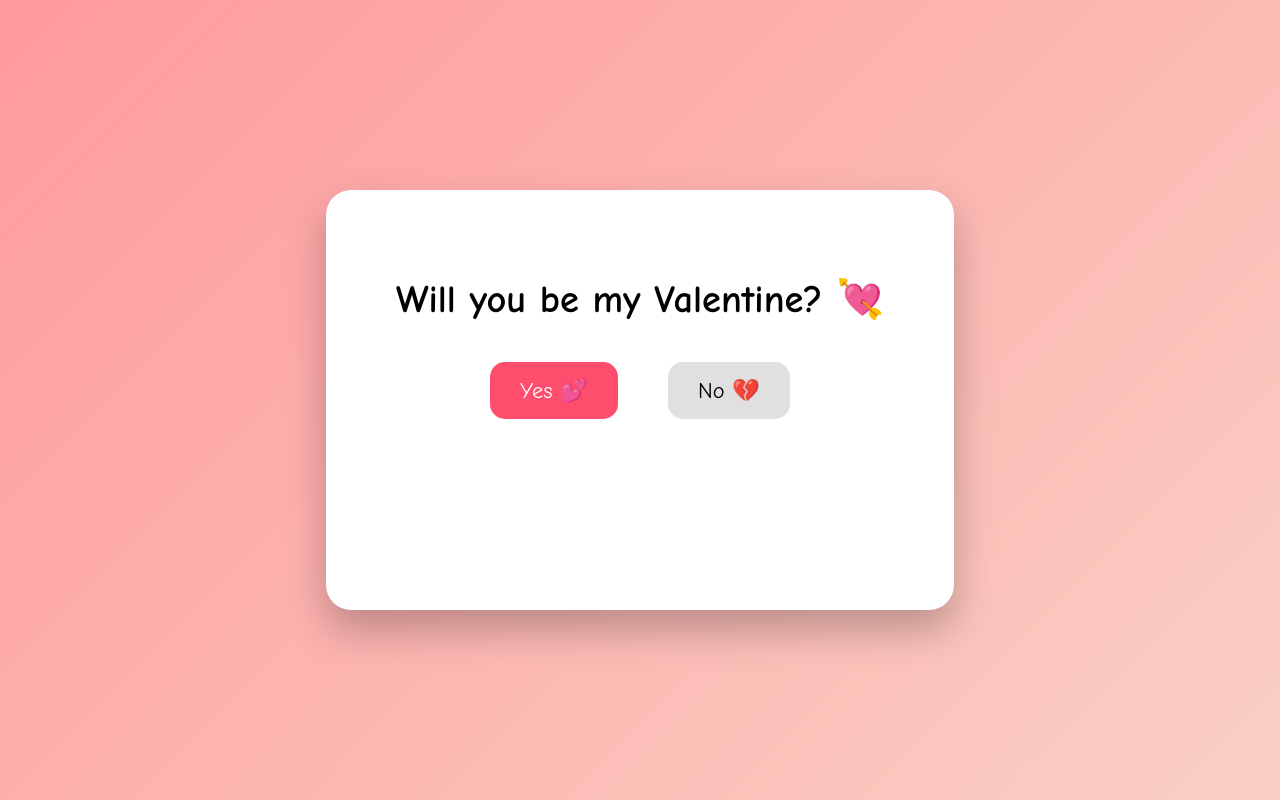
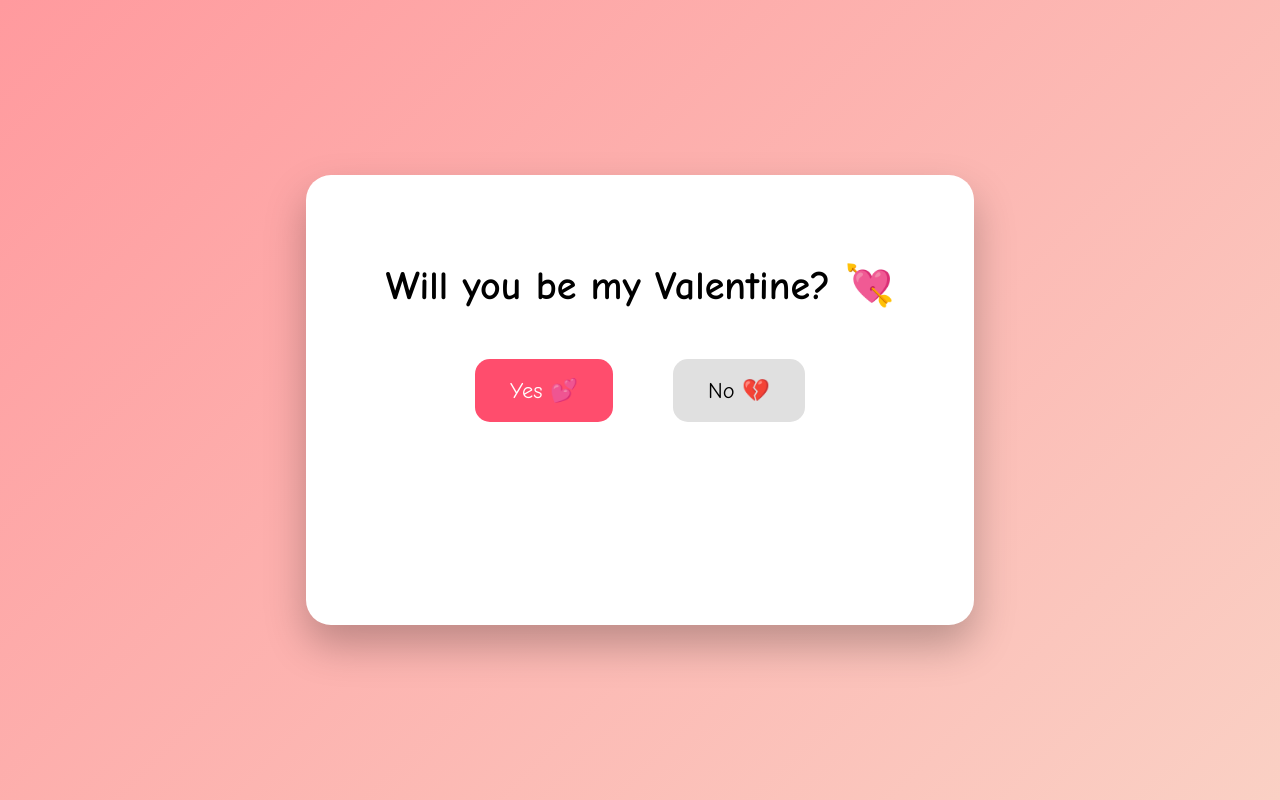
Before and after one commit to Miloshevskaa/za-ilina, a plain HTML site: page index.html in a window 1280 px wide. Drawn offline with Linux system fonts and the light colour scheme.

Commit message:
Update style.css

```diff
--- a/style.css
+++ b/style.css
@@ -14,31 +14,31 @@ body {
 
 .container {
     background: white;
-    padding: 60px 70px;   /* повеќе простор лево/десно */
+    padding: 60px 80px;   /* повеќе простор лево/десно */
     border-radius: 25px;
     text-align: center;
     box-shadow: 0 20px 40px rgba(0,0,0,0.25);
-    max-width: 700px;     /* клучно: пошироко */
-    min-height: 420px;    /* простор за движење */
+    max-width: 900px;      /* доста пошироко */
+    min-height: 450px;     /* повеќе простор за копчињата */
     position: relative;
 }
 
 h1 {
-    font-size: 2.4rem;
-    margin-bottom: 40px;
-    white-space: nowrap;  /* ❗ никогаш во 2 реда */
+    font-size: 2.5rem;    /* помалку зголемено, за да стане во еден ред */
+    margin-bottom: 50px;
+    white-space: nowrap;   /* секогаш во еден ред */
 }
 
 .buttons {
     display: flex;
     justify-content: center;
-    gap: 50px;
-    margin-top: 40px;
+    gap: 60px;             /* повеќе растојание помеѓу копчињата */
+    margin-top: 50px;
 }
 
 button {
     font-size: 1.4rem;
-    padding: 15px 30px;
+    padding: 18px 35px;    /* поголеми копчиња */
     border: none;
     border-radius: 15px;
     cursor: pointer;
@@ -57,7 +57,7 @@ button {
 }
 
 #message {
-    margin-top: 25px;
-    font-size: 1.5rem;
+    margin-top: 30px;
+    font-size: 1.6rem;
     color: #ff4d6d;
 }
```
